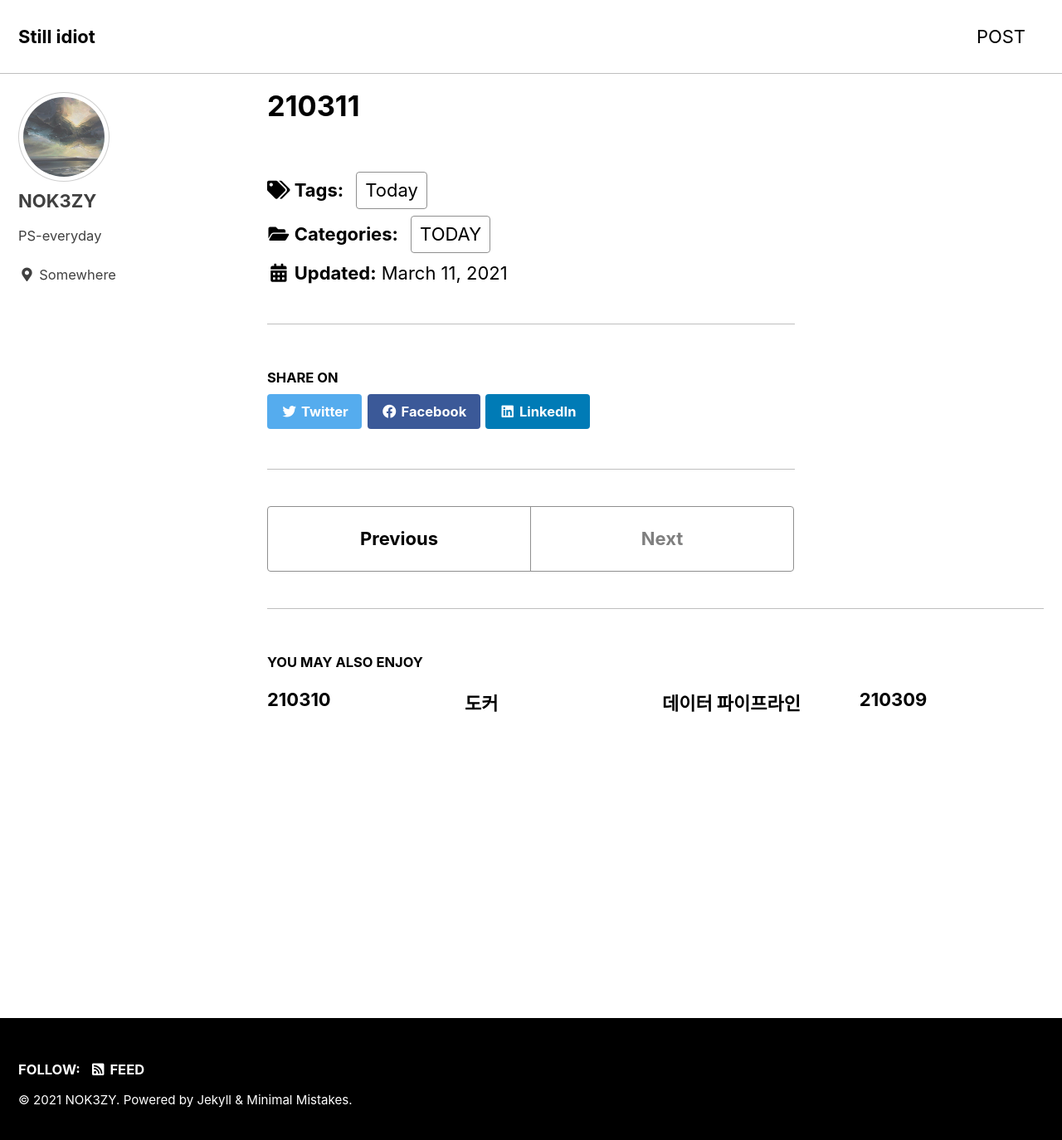
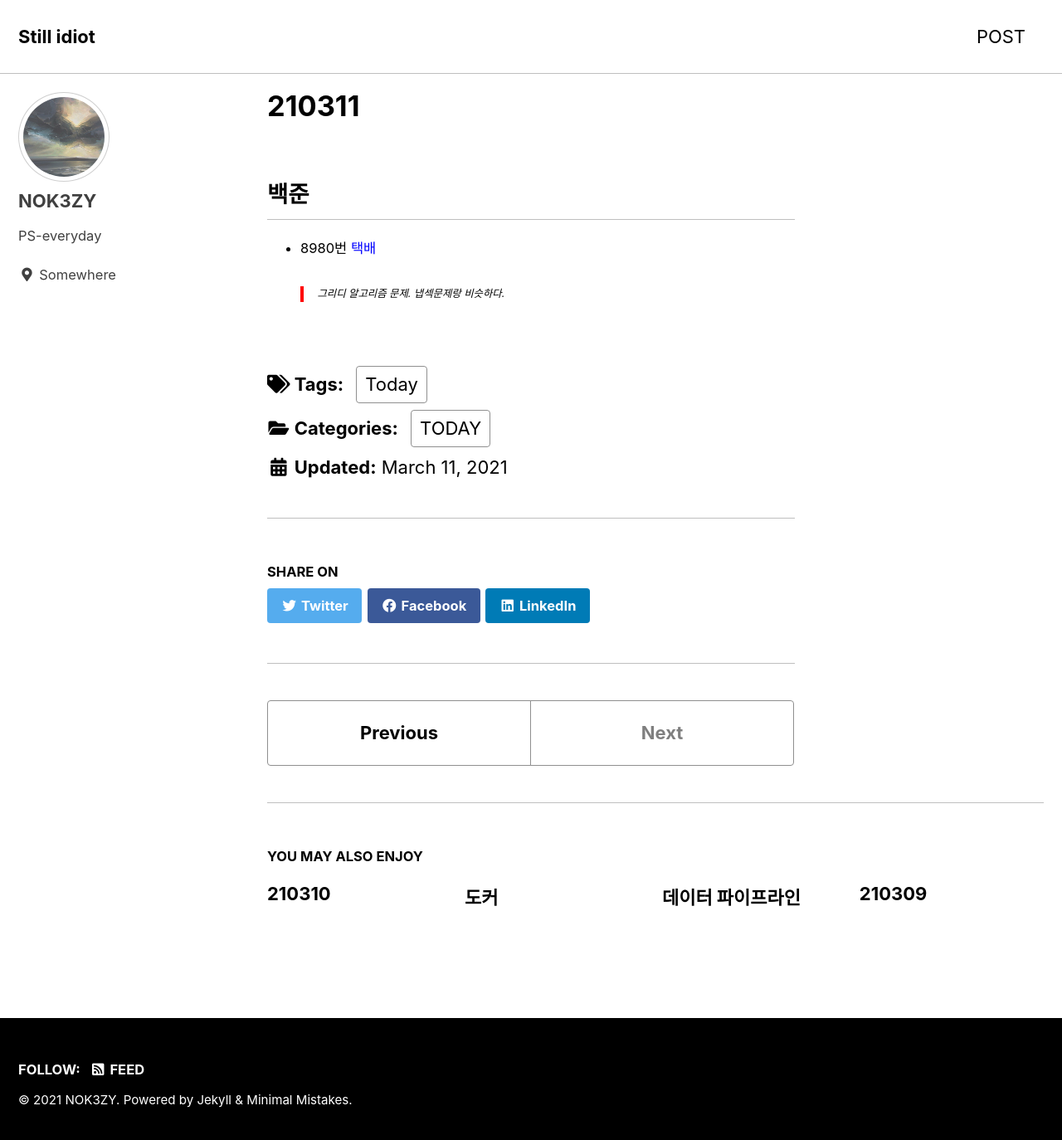
Before and after one commit to nok3zy/nok3zy.github.io, a Jekyll site: the page built from _posts/2021-03-11-210311.md, in a window 1280 px wide and 1382 px high. Shown: the top 1374 px of the window at 83% size. Built offline with Jekyll 4.4.1, drawn with Linux system fonts in a browser that asks for light colours; cached includes are drawn as plain includes.

Commit message:
post edit

```diff
--- a/_posts/2021-03-11-210311.md
+++ b/_posts/2021-03-11-210311.md
@@ -6,3 +6,9 @@ categories:
 tags :
   - Today
 ---
+
+## 백준
+
+
++ 8980번 [택배](https://www.acmicpc.net/problem/8980)
+> 그리디 알고리즘 문제. 냅섹문제랑 비슷하다.
```
